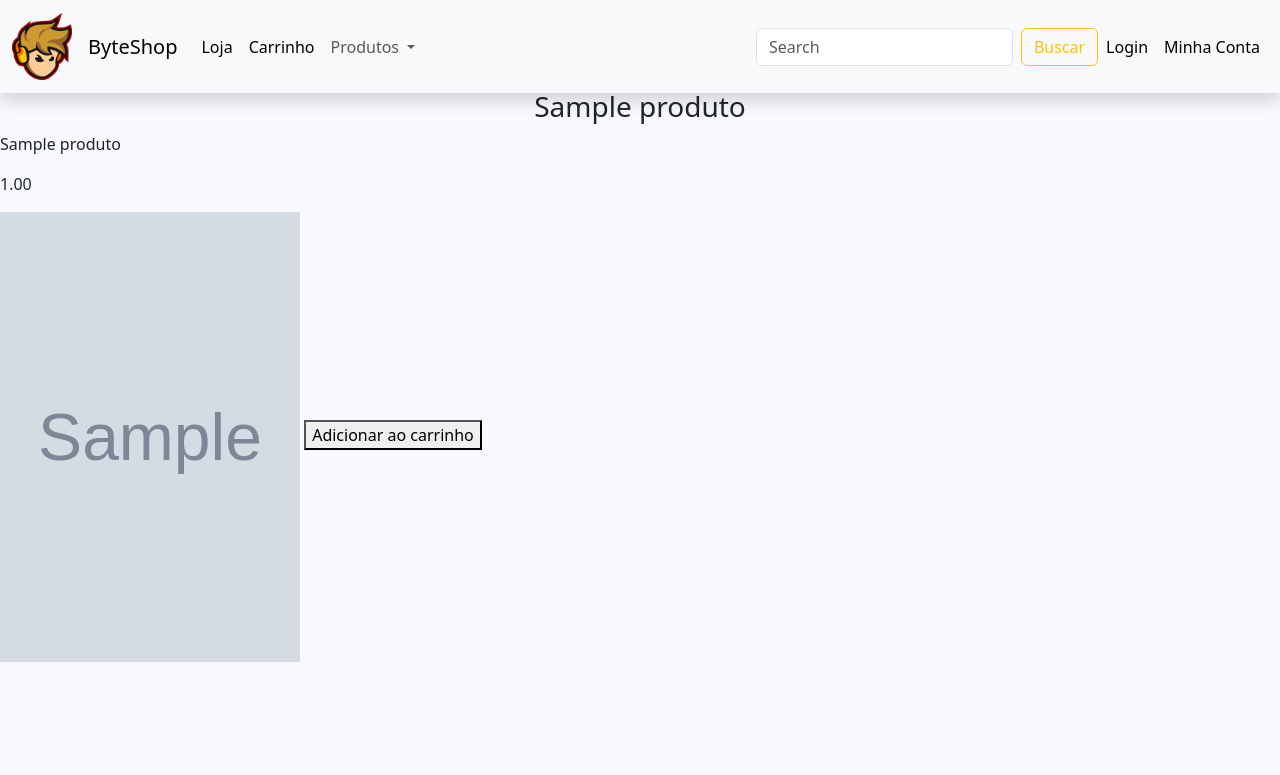
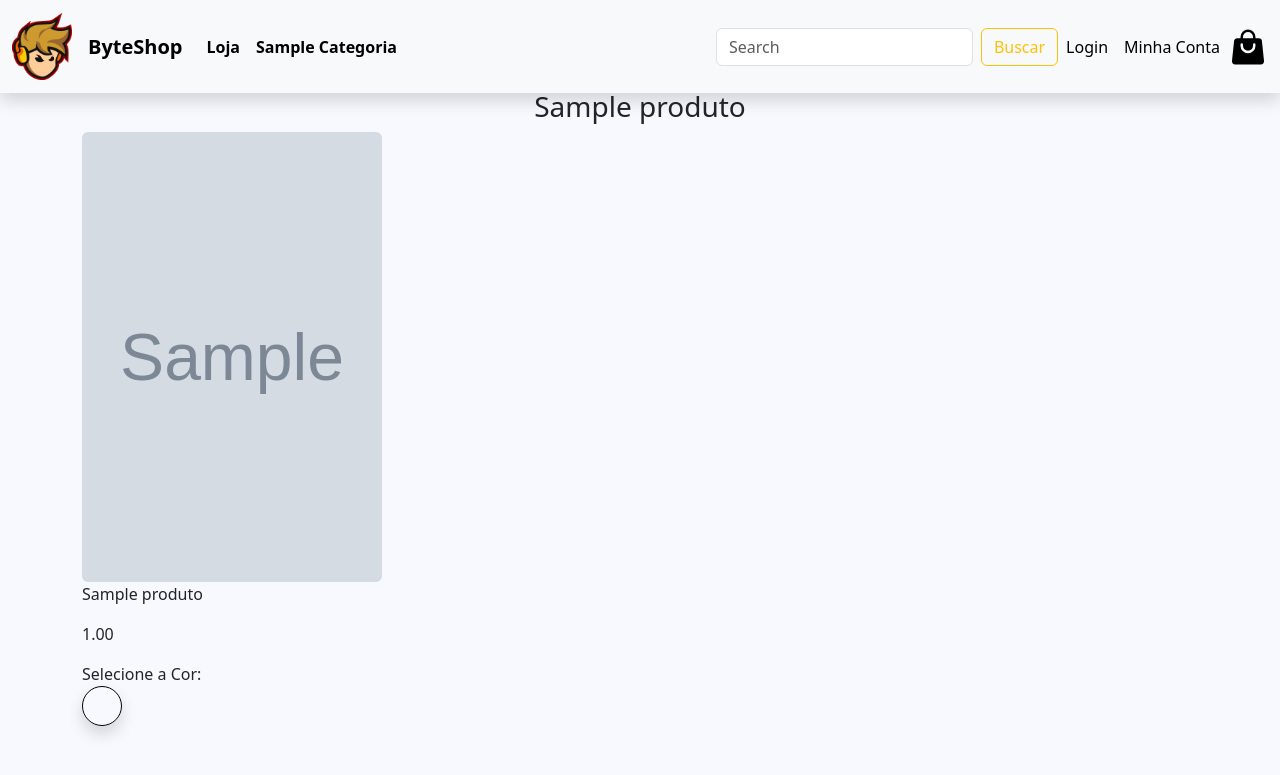
Before and after one commit to DeivissonIsac/ByteShop, a Django app: page /produto/1/ in a window 1280 px wide. Shown: the top 775 px of the page. Run offline with Django 5.2, Linux system fonts and the light colour scheme; tables that the repository leaves empty hold one stand-in row (values such as "Sample post"); grey boxes marked "Sample" are stand-in pictures.

Commit message:
Carrinho, contexto_geral, selecionar produto etc

```diff
--- a/byteshop/byteshop/settings.py
+++ b/byteshop/byteshop/settings.py
@@ -70,6 +70,8 @@ TEMPLATES = [
                 'django.template.context_processors.request',
                 'django.contrib.auth.context_processors.auth',
                 'django.contrib.messages.context_processors.messages',
+                'loja.outher_context.carrinho',
+                'loja.outher_context.categorias'
             ],
         },
     },
--- /dev/null
+++ b/byteshop/loja/outher_context.py
@@ -0,0 +1,17 @@
+from .models import Pedido, ItensPedido, Categoria
+
+def carrinho(request):
+    quantidade_produtos_carrinho = 0
+    if request.user.is_authenticated:
+        cliente = request.user.cliente
+    else:
+        return {"quantidade_produtos_carrinho": quantidade_produtos_carrinho}
+    pedido, criado = Pedido.objects.get_or_create(cliente=cliente, finalizado=False)
+    itens_pedido = ItensPedido.objects.filter(pedido=pedido)
+    for item in itens_pedido:
+        quantidade_produtos_carrinho += item.quantidade
+    return {"quantidade_produtos_carrinho": quantidade_produtos_carrinho}
+
+def categorias(request):
+    categorias = Categoria.objects.all()
+    return {"categorias": categorias}
--- a/byteshop/loja/templates/base.html
+++ b/byteshop/loja/templates/base.html
@@ -5,6 +5,7 @@
     <meta charset="UTF-8">
     <meta name="viewport" content="width=device-width, initial-scale=1.0">
     <link href="https://cdn.jsdelivr.net/npm/bootstrap@5.3.3/dist/css/bootstrap.min.css" rel="stylesheet" integrity="sha384-QWTKZyjpPEjISv5WaRU9OFeRpok6YctnYmDr5pNlyT2bRjXh0JMhjY6hW+ALEwIH" crossorigin="anonymous">
+    <link rel="stylesheet" href="https://cdn.jsdelivr.net/npm/bootstrap-icons@1.11.3/font/bootstrap-icons.min.css">
     <script src="https://cdn.jsdelivr.net/npm/bootstrap@5.3.3/dist/js/bootstrap.bundle.min.js" integrity="sha384-YvpcrYf0tY3lHB60NNkmXc5s9fDVZLESaAA55NDzOxhy9GkcIdslK1eN7N6jIeHz" crossorigin="anonymous"></script>
     <title>ByteShop - {% block title %}{% endblock %}</title>
     <link rel="stylesheet" type="text/css" href="{% static 'css/main.css' %}">
--- a/byteshop/loja/templates/navbar.html
+++ b/byteshop/loja/templates/navbar.html
@@ -1,43 +1,45 @@
 {% load static %}
 <nav class="navbar navbar-expand-lg shadow fixed-top bg-light">
-  <div class="container-fluid">
+  <div class="container-fluid align-items-center">
     <a class="navbar-brand" href="{% url 'homepage' %}"><img src="{% static 'images/logo.png' %}" width="60" height="67" class="img-fluid"></a>
-    <a class="navbar-brand" href="{% url 'homepage' %}">ByteShop</a>
+    <a class="navbar-brand" href="{% url 'homepage' %}"><strong>ByteShop</strong></a>
     <button class="navbar-toggler" type="button" data-bs-toggle="collapse" data-bs-target="#navbarSupportedContent" aria-controls="navbarSupportedContent" aria-expanded="false" aria-label="Toggle navigation">
       <span class="navbar-toggler-icon"></span>
     </button>
     <div class="collapse navbar-collapse" id="navbarSupportedContent">
       <ul class="navbar-nav me-auto mb-2 mb-lg-0">
-        <li class="nav-item">
-          <a class="nav-link active" aria-current="page" href="{% url 'loja' %}">Loja</a>
+        <li class="nav-item transicao-maior">
+          <a class="nav-link active" aria-current="page" href="{% url 'loja' %}"><strong>Loja</strong></a>
         </li>
-        <li class="nav-item">
-          <a class="nav-link active" href="{% url 'carrinho' %}">Carrinho</a>
+        {% for categoria in categorias %}
+        <li class="nav-item transicao-maior">
+          <a class="nav-link active " aria-current="page" href="{% url 'loja' %}{{ categoria.nome }}"><strong>{{ categoria.nome.title }}</strong></a>
         </li>
-        <li class="nav-item dropdown">
-          <a class="nav-link dropdown-toggle" href="#" role="button" data-bs-toggle="dropdown" aria-expanded="false">
-            Produtos
-          </a>
-          <ul class="dropdown-menu">
-            <li><a class="dropdown-item" href="#">Pc Gamer</a></li>
-            <li><hr class="dropdown-divider"></li>
-            <li><a class="dropdown-item" href="#">Celulares</a></li>
-            <li><hr class="dropdown-divider"></li>
-            <li><a class="dropdown-item" href="#">Periféricos</a></li>
-          </ul>
-        </li>
+        {% endfor %}
       </ul>
       <form class="d-flex" role="search">
         <input class="form-control me-2" type="search" placeholder="Search" aria-label="Search">
         <button class="btn btn-outline-warning" type="submit">Buscar</button>
       </form>
-      <ul class="navbar-nav">
+      <ul class="navbar-nav ">
         <li class="nav-item">
           <a class="nav-link active" href="{% url 'login' %}">Login</a>
         </li>
         <li class="nav-item">
           <a class="nav-link active" href="{% url 'minha_conta' %}">Minha Conta</a>
         </li>
+        <li class="nav-item">
+          <a class="nav-link active p-0" href="{% url 'carrinho' %}">
+            <svg xmlns="http://www.w3.org/2000/svg" viewBox="0 0 24 24" fill="currentColor" width="40" height="40">
+              <path fill-rule="evenodd" d="M7.5 6v.75H5.513c-.96 0-1.764.724-1.865 1.679l-1.263 12A1.875 1.875 0 0 0 4.25 22.5h15.5a1.875 1.875 0 0 0 1.865-2.071l-1.263-12a1.875 1.875 0 0 0-1.865-1.679H16.5V6a4.5 4.5 0 1 0-9 0ZM12 3a3 3 0 0 0-3 3v.75h6V6a3 3 0 0 0-3-3Zm-3 8.25a3 3 0 1 0 6 0v-.75a.75.75 0 0 1 1.5 0v.75a4.5 4.5 0 1 1-9 0v-.75a.75.75 0 0 1 1.5 0v.75Z" clip-rule="evenodd" />
+              {% if quantidade_produtos_carrinho > 0 %}
+              <span class="top-0 start-100 translate-middle badge rounded-pill bg-primary">
+                {{quantidade_produtos_carrinho}}
+              </span>
+              {% endif %}
+            </svg>
+          </a>
+        </li>
       </ul>
     </div>
   </div>
--- a/byteshop/loja/templates/ver_produto.html
+++ b/byteshop/loja/templates/ver_produto.html
@@ -4,10 +4,43 @@
 {% block title %}{{ produto.nome }}{% endblock %}
 
 {% block body %}
-<h3 class="text-center">{{ produto.nome }}</h3>
-    <p>{{ produto.nome }}</p>
-    <p>{{ produto.preco }}</p>
-    <img src="{{ produto.imagem.url }}" width="300" height="450">
-<button>Adicionar ao carrinho</button>
+<div class="container">
+{% if tem_estoque %}
 
+    <h3 class="text-center">{{ produto.nome }}</h3>
+        <img src="{{ produto.imagem.url }}" width="300" height="450" class="rounded">
+        <p>{{ produto.nome }}</p>
+        <p>{{ produto.preco }}</p>
+
+    {% if cor_selecionada %}
+        <p class="m-0">Cor: {{cor_selecionada.nome}}</p>
+    {% else %}
+        <p class="m-0">Selecione a Cor:</p>
+    {% endif %}
+    <div class="row m-0 gap-3">
+    {% for cor in cores %}
+        <a href="{% url 'ver_produto' produto.id cor.id %}" class="circulos-cores shadow" style="background-color: {{ cor.codigo }}"></a>
+    {% endfor %}
+    </div>
+
+    {% if tamanhos %}
+    <form method="POST" action="{% url 'adicionar_carrinho' produto.id %}">
+        {% csrf_token %}
+        <p>Selecione o tamanho:</p>
+        {% for tamanho in tamanhos %}
+        <div class="size-option">
+            <input type="radio" id="size-{{ tamanho }}" name="tamanho" value="{{ tamanho }}">
+            <label for="size-{{ tamanho }}">{{ tamanho }}</label>
+        </div>
+        {% endfor %}
+        <input type="hidden" name="cor" value="{{ cor_selecionada.id }}">
+        <button type="submit" class="btn btn-success">Adicionar ao Carrinho</button>
+    </form>
+    {% endif %}
+
+
+{% else %}
+    <p>Lamentamos, mas não temos estoque para esse produto.</p>
+{% endif %}
+</div>
 {% endblock %}
--- a/byteshop/loja/urls.py
+++ b/byteshop/loja/urls.py
@@ -6,8 +6,10 @@ urlpatterns = [
     path('loja/', loja, name="loja"),
     path('loja/<str:categoria>/', loja, name="loja"),
     path('produto/<int:id_produto>/', ver_produto, name="ver_produto"),
+    path('produto/<int:id_produto>/<int:id_cor>', ver_produto, name="ver_produto"),
     path('carrinho/', carrinho, name="carrinho"),
     path('checkout/', checkout, name="checkout"),
     path('minhaconta/', minha_conta, name="minha_conta"),
     path('login/', login, name="login"),
+    path('adicionar-carrinho/<int:id_produto>/', adicionar_carrinho, name="adicionar_carrinho")
 ]
--- a/byteshop/loja/views.py
+++ b/byteshop/loja/views.py
@@ -1,4 +1,4 @@
-from django.shortcuts import render
+from django.shortcuts import render, redirect
 from .models import *
 
 def homepage(request):
@@ -15,15 +15,43 @@ def loja(request, categoria=None):
     return render(request, 'loja.html', context)
 
 
-def ver_produto(request, id_produto):
+def ver_produto(request, id_produto, id_cor=None):
+    tem_estoque = False
+    cores = {}
+    tamanhos = {}
+    cor_selecionada = None
+
     produto = Produto.objects.get(id=id_produto)
     itens_estoque = ItemEstoque.objects.filter(produto=produto, quantidade__gt=0)
-    context = {"produto": produto}
+    if len(itens_estoque) > 0:
+        tem_estoque = True
+        cores = {item.cor for item in itens_estoque}
+        if id_cor:
+            itens_estoque = ItemEstoque.objects.filter(produto=produto, quantidade__gt=0, cor__id = id_cor)
+            tamanhos = {item.tamanho for item in itens_estoque}
+            cor_selecionada = Cor.objects.get(id=id_cor)
+    context = {"produto": produto, "tem_estoque": tem_estoque, "cores": cores, "tamanhos": tamanhos,
+               "cor_selecionada": cor_selecionada}
     return render(request, 'ver_produto.html', context)
 
+def adicionar_carrinho(request, id_produto):
+    if request.method == "POST" and id_produto:
+        dados = request.POST.dict()
+        tamanho = dados.get("tamanho")
+        id_cor = dados.get("cor")
+        if not tamanho:
+            return redirect('ver_produto', id_produto=id_produto, id_cor=id_cor)
+        return redirect('carrinho')
+    else:
+        return redirect('loja')
 
 def carrinho(request):
-    return render(request, 'carrinho.html')
+    if request.user.is_authenticated:
+        cliente = request.user.cliente
+    pedido, criado = Pedido.objects.get_or_create(cliente=cliente, finalizado=False)
+    itens_pedido = ItensPedido.objects.filter(pedido=pedido)
+    context = {"itens_pedido": itens_pedido, "pedido": pedido}
+    return render(request, 'carrinho.html', context)
 
 
 def checkout(request):
--- a/byteshop/static/css/main.css
+++ b/byteshop/static/css/main.css
@@ -3,9 +3,59 @@
 }
 
 .transicao {
-    transition: transform 0.3s ease; /* Transição suave */
+    transition: transform 0.3s ease;
 }
 
 .transicao:hover {
-    transform: scale(1.02); /* Aumenta o tamanho em 10% */
+    transform: scale(1.02);
 }
+
+.transicao-maior {
+    transition: transform 0.1s ease;
+}
+
+.transicao-maior:hover {
+    transform: scale(1.07);
+}
+
+.circulos-cores {
+    width: 40px;
+    height: 40px;
+    border-radius: 50%;
+    display: block;
+    text-decoration: none;
+    border: 1px solid black;
+}
+
+.circulos-cores:hover {
+    transform: scale(1.05);
+}
+
+
+
+.size-option {
+    display: inline-block;
+}
+
+.size-option input[type="radio"] {
+    display: none; /* Oculta o input original */
+}
+
+.size-option label {
+    font-weight: bold;
+    display: inline-block;
+    padding: 5px 10px; /* Aumenta o tamanho do botão */
+    border: 2px solid #343a40; /* Cor da borda para dark */
+    border-radius: 3px; /* Bordas arredondadas */
+    cursor: pointer;
+    font-size: 18px; /* Tamanho da fonte */
+    color: #343a40; /* Cor do texto para dark */
+    transition: background-color 0.3s, color 0.3s;
+}
+
+/* Estilo para quando o input radio está selecionado */
+.size-option input[type="radio"]:checked + label {
+    background-color: #343a40; /* Cor de fundo quando selecionado */
+    color: white; /* Cor do texto quando selecionado */
+    border-color: #1d2124; /* Cor da borda quando selecionado (mais escuro) */
+}
```
Also changed, not shown: byteshop/loja/models.py (+20 -1 lines), byteshop/loja/templates/carrinho.html (+40 -2 lines), byteshop/static/images/bermuda.webp (added).
